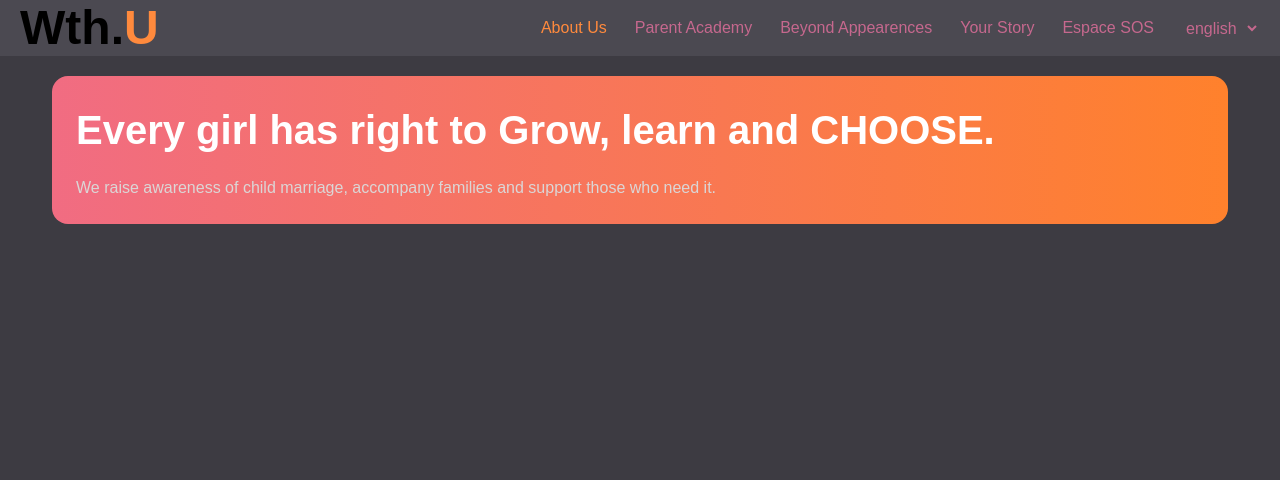
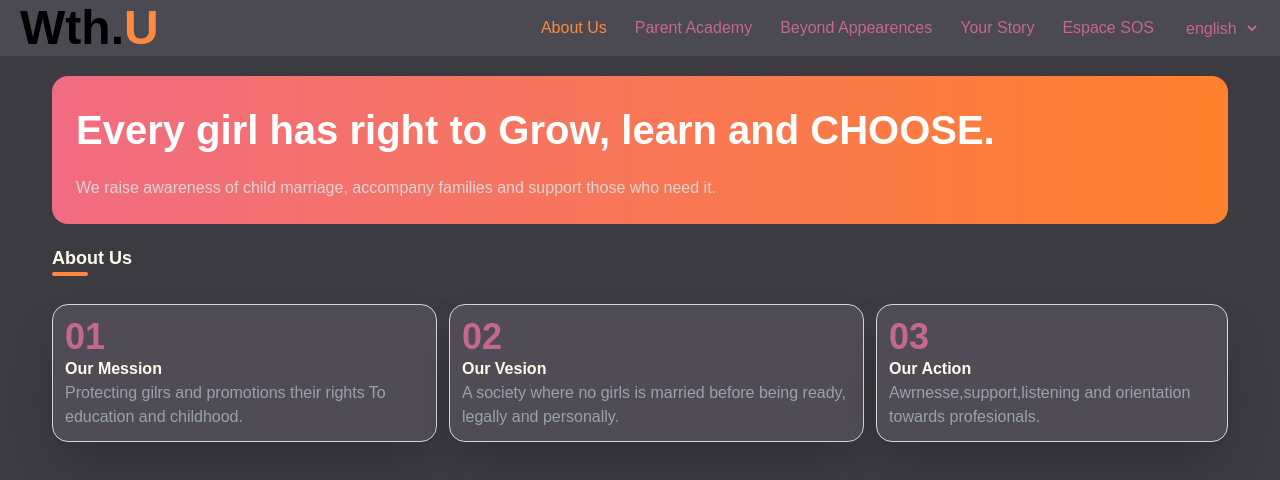
Before and after one commit to Khadija-El-Achyr/Khadija-Elachyr--project-final-HTMLandCSS, a website: page index.html in a window 1280 px wide. Drawn offline with Linux system fonts and the light colour scheme.

Commit message:
feat: add desktop section2/main/homePage

```diff
--- a/index.html
+++ b/index.html
@@ -50,13 +50,36 @@
             </select>
         </nav>
     </header>
-    <main class="md:px-13 md:py-5 py-3 px-5 ">
+    <main class="md:px-13 md:py-5 py-3 px-5 flex flex-col gap-5 ">
         <section class="scetion1-main">
             <h1 class="h1-section1">Every girl has right to Grow, learn and <span class="span-color">CHOOSE</span>.</h1>
 
             <p class="p-section1">We raise awareness of child marriage, accompany families and support those who need it.</p>
         </section>
-        <section></section>
+        <section class="flex flex-col gap-7">
+            <div class="">
+                <h3 class="text-amber-50 font-bold text-lg">About Us</h3>
+                <div class="h-1 w-9 bg-[#ff8a3d] rounded-2xl"></div>
+            </div>
+            <div class="flex gap-3">
+                <div class="border-1 p-3 border-gray-300 shadow-2xl rounded-2xl bg-[#4f4c55] hover:translate-y-0.5 ">
+                    <h1 class="font-extrabold text-4xl text-[#c6688e]">01</h1>
+                    <p class="font-semibold text-amber-50">Our Mession</p>
+                    <p class="font-extralight text-gray-400">Protecting gilrs and promotions their rights To education and childhood.</p>
+                </div>
+                <div class="border-1 p-3 border-gray-300 shadow-2xl rounded-2xl bg-[#4f4c55] hover:translate-y-0.5 ">
+                    <h1 class="font-extrabold text-4xl text-[#c6688e]">02</h1>
+                    <p class="font-semibold text-amber-50">Our Vesion</p>
+                    <p class="font-extralight text-gray-400">A society where no girls is married before being ready, legally and personally.</p>
+                </div>
+                <div class="border-1 p-3 border-gray-300 shadow-2xl rounded-2xl bg-[#4f4c55] hover:translate-y-0.5 ">
+                    <h1 class="font-extrabold text-4xl text-[#c6688e]">03</h1>
+                    <p class="font-semibold text-amber-50">Our Action</p>
+                    <p class="font-extralight text-gray-400">Awrnesse,support,listening and orientation towards profesionals.</p>
+                </div>
+
+            </div>
+        </section>
         <section></section>
     </main>
     <footer></footer>
```
Also changed, not shown: public/css/output.css.
